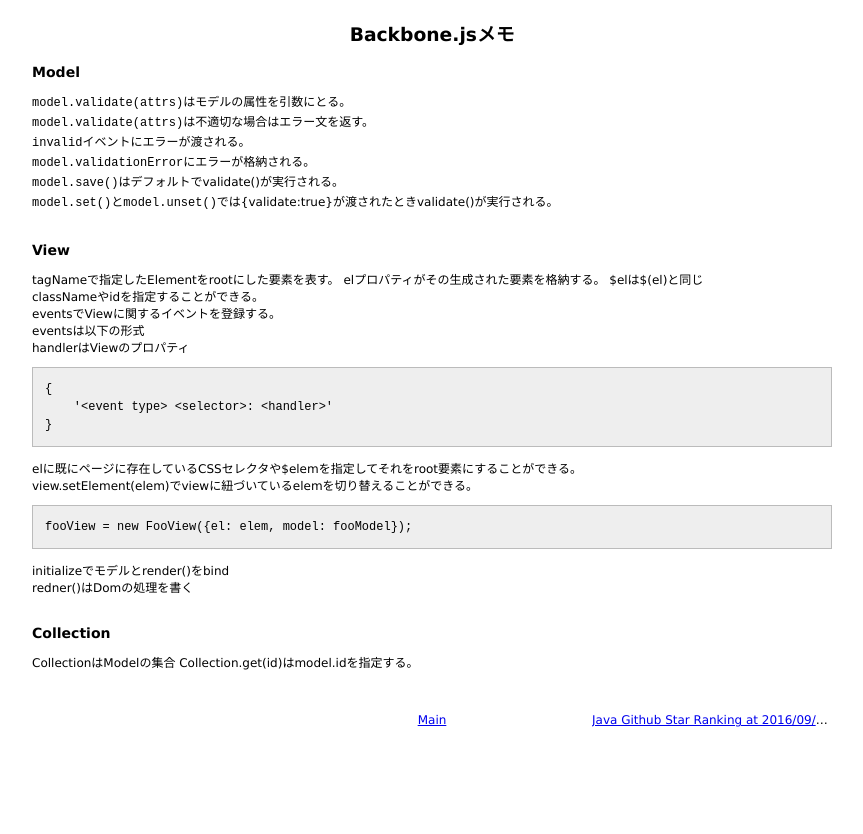
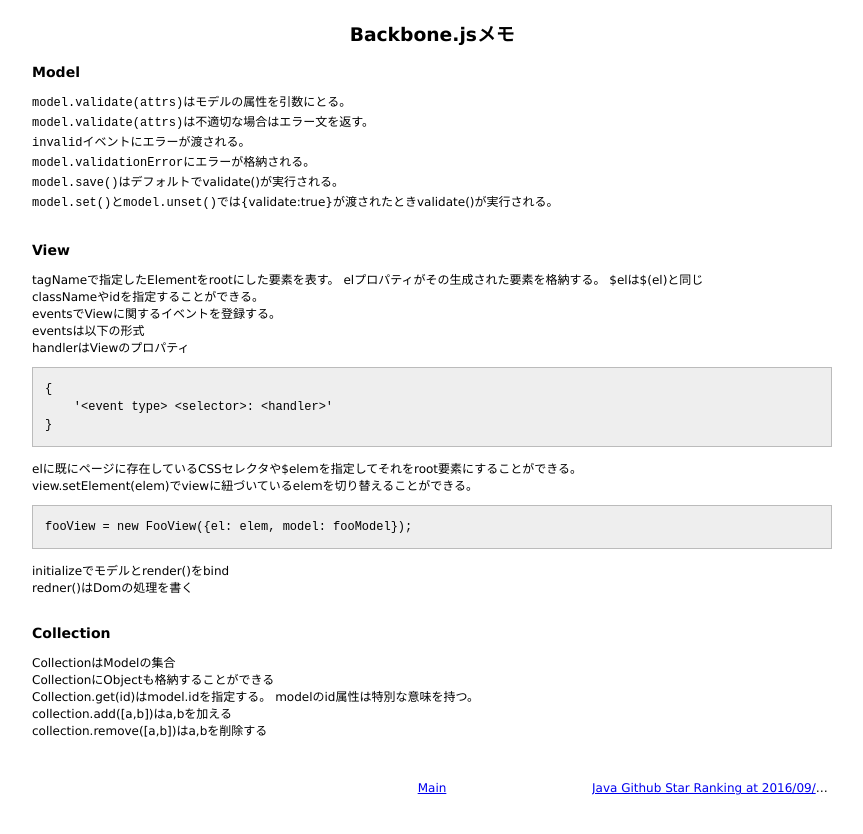
Before and after one commit to 38elements/38elements.github.com, a Jekyll site: the page built from _posts/2016-09-07-backbonejs.md, in a window 1280 px wide. Shown: the top 834 px of the page, without its empty margins (208-1071 px from the left). Built offline with Jekyll 4.4.1, drawn with Linux system fonts in a browser that asks for light colours.

Commit message:
Update 2016-09-07-backbonejs.md

```diff
--- a/_posts/2016-09-07-backbonejs.md
+++ b/_posts/2016-09-07-backbonejs.md
@@ -40,4 +40,8 @@ redner()はDomの処理を書く
 
 ### Collection
 CollectionはModelの集合
+CollectionにObjectも格納することができる
 Collection.get(id)はmodel.idを指定する。
+modelのid属性は特別な意味を持つ。
+collection.add([a,b])はa,bを加える
+collection.remove([a,b])はa,bを削除する
```
